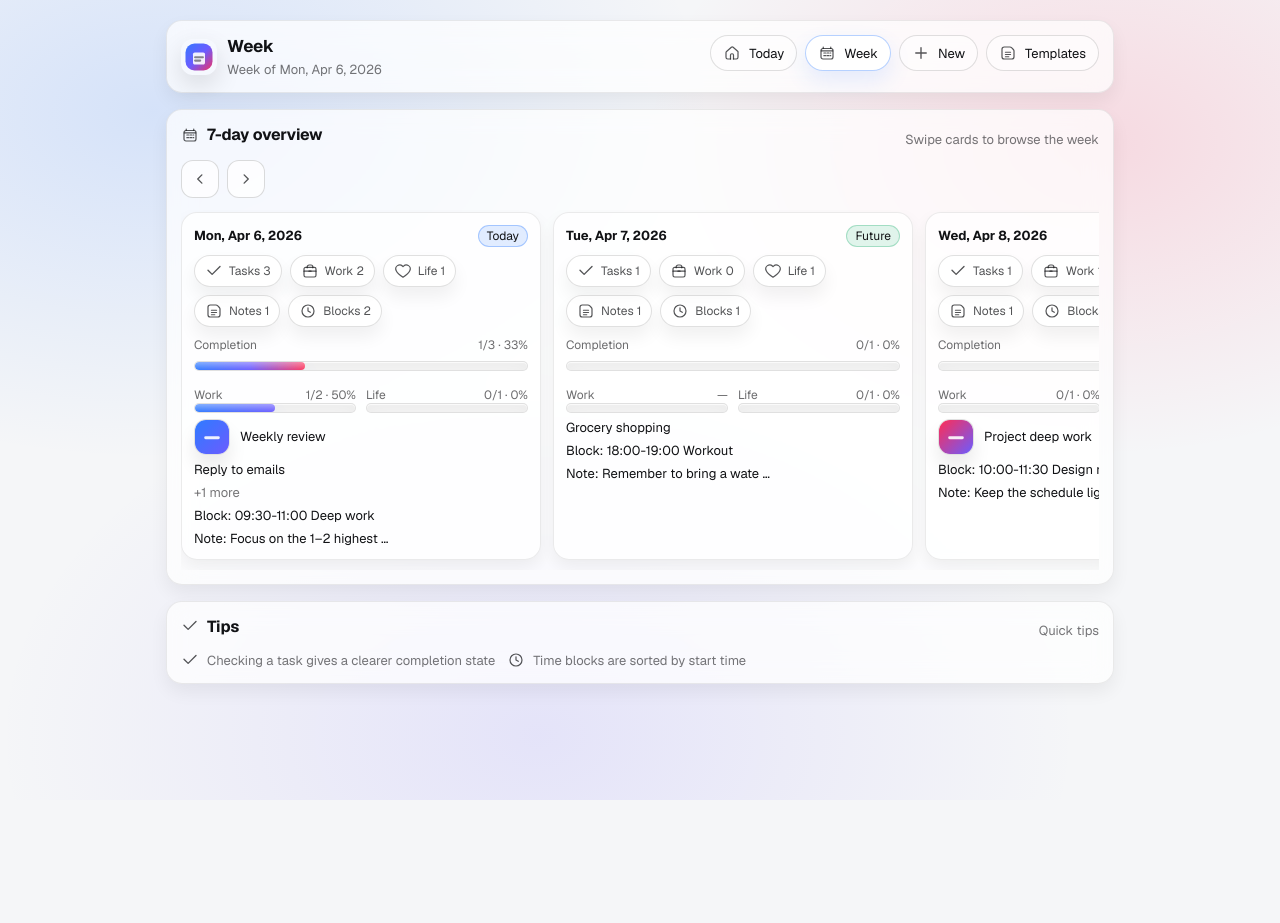
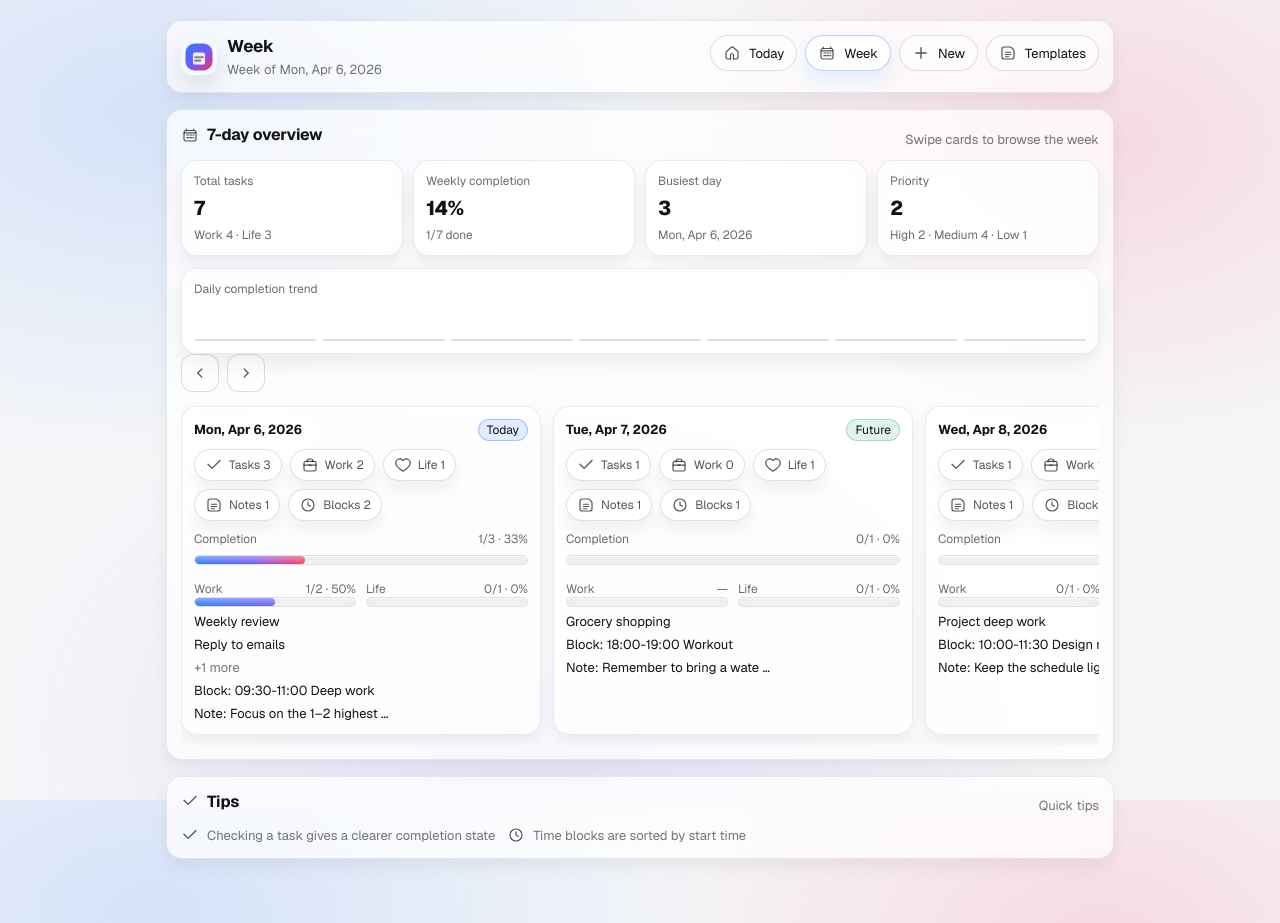
Before and after one commit to abyssyli/my-tool, a Next.js app: page /week in a window 1280 px wide. Before the commit the page ends 800 px from the top, so only its background shows below. Built offline with nearby package versions, Linux system fonts and the light colour scheme.

Commit message:
v4: added pre-image upload step within reconstructed workflow

```diff
--- a/src/app/week/page.tsx
+++ b/src/app/week/page.tsx
@@ -1,7 +1,6 @@
 "use client";
 
 import Link from "next/link";
-import Image from "next/image";
 import React, { useMemo, useRef } from "react";
 
 import { PageShell } from "@/app/components/PageShell";
@@ -61,6 +60,75 @@ export default function WeekPage() {
           </div>
           <div className={styles.muted}>Swipe cards to browse the week</div>
         </div>
+
+        {(() => {
+          const tasksInWeek = state.tasks.filter((t) => weekDays.includes(t.date));
+          const totalTasks = tasksInWeek.length;
+          const doneTasks = tasksInWeek.reduce((acc, t) => acc + (t.completed ? 1 : 0), 0);
+          const completionPct = totalTasks === 0 ? 0 : Math.round((doneTasks / totalTasks) * 100);
+
+          const workTasks = tasksInWeek.filter((t) => (t.category ?? "work") === "work");
+          const lifeTasks = tasksInWeek.filter((t) => (t.category ?? "work") === "life");
+
+          const busiest = weekDays.reduce(
+            (best, d) => {
+              const count = tasksInWeek.reduce((acc, t) => acc + (t.date === d ? 1 : 0), 0);
+              if (count > best.count) return { date: d, count };
+              return best;
+            },
+            { date: weekDays[0], count: tasksInWeek.reduce((acc, t) => acc + (t.date === weekDays[0] ? 1 : 0), 0) },
+          );
+
+          const pHigh = tasksInWeek.reduce((acc, t) => acc + (t.priority === "high" ? 1 : 0), 0);
+          const pMed = tasksInWeek.reduce((acc, t) => acc + (t.priority === "medium" ? 1 : 0), 0);
+          const pLow = tasksInWeek.reduce((acc, t) => acc + (t.priority === "low" ? 1 : 0), 0);
+
+          const perDay = weekDays.map((d) => {
+            const dayTasks = tasksInWeek.filter((t) => t.date === d);
+            const total = dayTasks.length;
+            const done = dayTasks.reduce((acc, t) => acc + (t.completed ? 1 : 0), 0);
+            const pct = total === 0 ? 0 : Math.round((done / total) * 100);
+            return { date: d, total, pct };
+          });
+
+          return (
+            <>
+              <div className={styles.statsGrid}>
+                <div className={styles.statCard}>
+                  <div className={styles.statLabel}>Total tasks</div>
+                  <div className={styles.statValue}>{totalTasks}</div>
+                  <div className={styles.statSub}>{`Work ${workTasks.length} · Life ${lifeTasks.length}`}</div>
+                </div>
+                <div className={styles.statCard}>
+                  <div className={styles.statLabel}>Weekly completion</div>
+                  <div className={styles.statValue}>{`${completionPct}%`}</div>
+                  <div className={styles.statSub}>{totalTasks === 0 ? "—" : `${doneTasks}/${totalTasks} done`}</div>
+                </div>
+                <div className={styles.statCard}>
+                  <div className={styles.statLabel}>Busiest day</div>
+                  <div className={styles.statValue}>{busiest.count}</div>
+                  <div className={styles.statSub}>{formatDisplayDate(busiest.date)}</div>
+                </div>
+                <div className={styles.statCard}>
+                  <div className={styles.statLabel}>Priority</div>
+                  <div className={styles.statValue}>{pHigh}</div>
+                  <div className={styles.statSub}>{`High ${pHigh} · Medium ${pMed} · Low ${pLow}`}</div>
+                </div>
+              </div>
+
+              <div className={styles.statCard}>
+                <div className={styles.statLabel}>Daily completion trend</div>
+                <div className={styles.sparkBars} aria-hidden="true">
+                  {perDay.map((d) => (
+                    <div key={d.date} className={styles.sparkBar} title={`${formatDisplayDate(d.date)} · ${d.pct}%`}>
+                      <div className={styles.sparkFill} style={{ height: `${Math.max(6, d.pct)}%` }} />
+                    </div>
+                  ))}
+                </div>
+              </div>
+            </>
+          );
+        })()}
 
         <div className={styles.weekControls}>
           <div className={styles.weekNav}>
@@ -181,18 +249,6 @@ export default function WeekPage() {
                         <div className={styles.weekTaskLines}>
                           {previewTasks.map((t) => (
                             <div key={t.id} className={styles.weekTaskLine}>
-                              {t.imageDataUrl ? (
-                                <span className={styles.thumb} aria-hidden="true">
-                                  <Image
-                                    className={styles.thumbImg}
-                                    src={t.imageDataUrl}
-                                    alt=""
-                                    width={36}
-                                    height={36}
-                                    unoptimized
-                                  />
-                                </span>
-                              ) : null}
                               <div className={styles.truncate}>{t.title}</div>
                             </div>
                           ))}
--- a/src/lib/plannerTypes.ts
+++ b/src/lib/plannerTypes.ts
@@ -5,7 +5,6 @@ export type Task = {
   completed: boolean;
   priority?: "low" | "medium" | "high";
   category?: "work" | "life";
-  imageDataUrl?: string;
 };
 
 export type Note = {
```
Also changed, not shown: src/app/PlannerProvider.tsx (+0 -20 lines), src/app/components/DayContent.tsx (+0 -13 lines), src/app/new/NewClient.tsx (+1 -73 lines), 1 other file (tests, documents, lock files or other folders).
